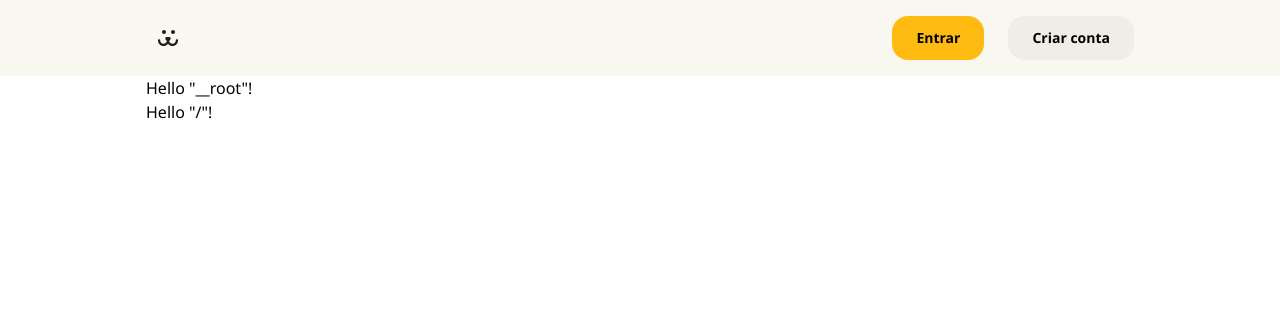
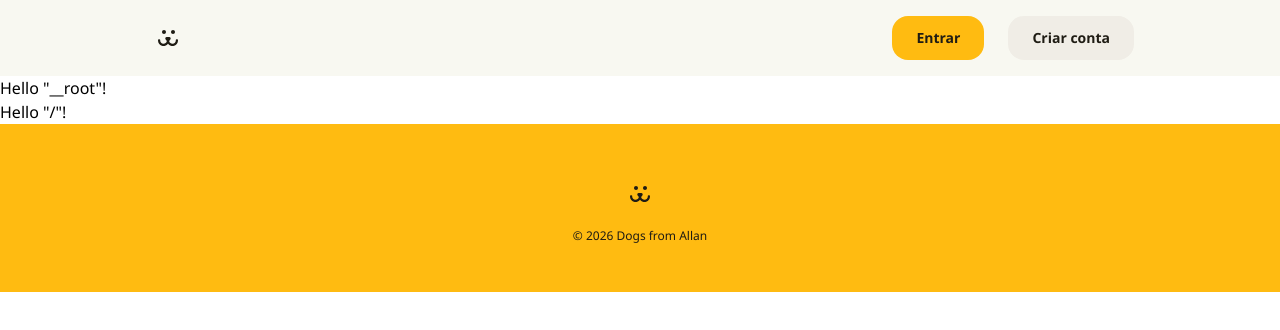
Before and after one commit to allangdasilva/react-dogs, a React (Vite) app: page / in a window 1280 px wide. Shown: the top 330 px of the page. Built offline with nearby package versions, Linux system fonts and the light colour scheme.

Commit message:
feat: adiciona componente Footer / fix: corrige estilização do componente Header/AnchorRouter

```diff
--- a/src/index.css
+++ b/src/index.css
@@ -13,6 +13,7 @@
 }
 
 @theme {
+  --breakpoint-xxs: 17.5rem;
   --breakpoint-xs: 30rem;
 
   --font-primary: "Segoe UI", Tahoma, Geneva, Verdana, sans-serif;
@@ -48,6 +49,10 @@
   }
 }
 
+@utility max-w-base {
+  @apply max-w-255 mx-auto;
+}
+
 @utility font-body-xs {
   @apply text-xs/4;
 }
@@ -70,6 +75,6 @@
     @apply font-primary;
   }
   body {
-    @apply pt-19 px-4 max-w-255 mx-auto;
+    @apply pt-53 xxs:pt-36 xs:pt-19;
   }
 }
--- a/src/routes/__root.tsx
+++ b/src/routes/__root.tsx
@@ -1,6 +1,7 @@
 import * as React from "react";
 import { Outlet, createRootRoute } from "@tanstack/react-router";
 import Header from "../ui/Header";
+import Footer from "../ui/Footer";
 
 export const Route = createRootRoute({
   component: RootComponent,
@@ -12,6 +13,7 @@ function RootComponent() {
       <Header />
       <div>Hello "__root"!</div>
       <Outlet />
+      <Footer />
     </React.Fragment>
   );
 }
--- a/src/ui/AnchorRouter.tsx
+++ b/src/ui/AnchorRouter.tsx
@@ -2,18 +2,19 @@ import clsx from "clsx";
 import { Link, type LinkProps } from "@tanstack/react-router";
 import type { ReactNode } from "react";
 
-interface AnchorProps extends LinkProps {
+type AnchorProps = LinkProps & {
   className: string;
   children: ReactNode;
-}
+};
 
-const AnchorRouter = ({ children, ...props }: AnchorProps) => {
-  const { to, className } = props;
-
+const AnchorRouter = ({ children, className, ...props }: AnchorProps) => {
   return (
     <Link
-      to={to}
-      className={clsx("p-3 rounded-base transition-colors ease-in", className)}
+      {...props}
+      className={clsx(
+        "p-3 rounded-base whitespace-nowrap transition-colors ease-in",
+        className,
+      )}
     >
       {children}
     </Link>
--- /dev/null
+++ b/src/ui/Footer.tsx
@@ -0,0 +1,18 @@
+import AnchorRouter from "./AnchorRouter";
+import LogoIcon from "./svgs/LogoIcon";
+
+const Footer = () => {
+  return (
+    <footer className="flex flex-col items-center justify-center gap-3 py-12 bg-primary">
+      <AnchorRouter
+        to="/"
+        className="inline-block hover:bg-primary-dark focus:bg-primary-dark"
+      >
+        <LogoIcon />
+      </AnchorRouter>
+      <p className="font-body-xs text-base-700">&copy; 2026 Dogs from Allan</p>
+    </footer>
+  );
+};
+
+export default Footer;
--- a/src/ui/Header.tsx
+++ b/src/ui/Header.tsx
@@ -4,8 +4,8 @@ import AnchorRouter from "./AnchorRouter";
 const Header = () => {
   return (
     <header className="fixed top-0 left-0 w-full z-50 bg-base-100">
-      <div className="max-w-255 mx-auto p-4">
-        <nav className="flex flex-col items-center justify-center gap-6 xs:flex-row xs:justify-between">
+      <div className="max-w-base p-4">
+        <nav className="flex flex-col items-center justify-center gap-6 text-base-700 xs:flex-row xs:justify-between">
           <AnchorRouter
             className="inline-block hover:bg-base-300 focus:bg-base-300"
             to="/"
@@ -13,7 +13,7 @@ const Header = () => {
             <LogoIcon />
           </AnchorRouter>
 
-          <div className="flex items-center justify-center gap-6 flex-wrap *:font-body-sm *:font-semibold *:text-center">
+          <div className="flex flex-col items-center justify-center gap-6 *:font-body-sm *:font-semibold xxs:flex-row">
             <AnchorRouter
               className="px-6 bg-primary hover:bg-primary-dark focus:bg-primary-dark"
               to="/"
```
